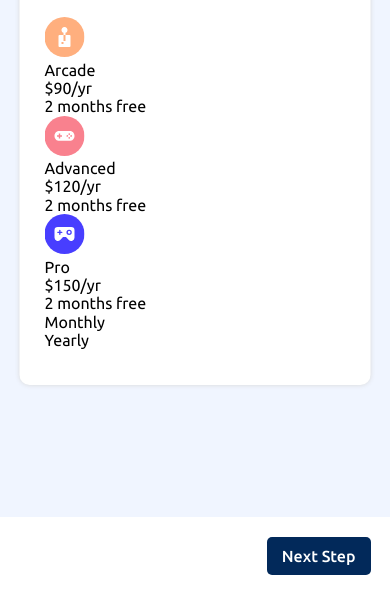
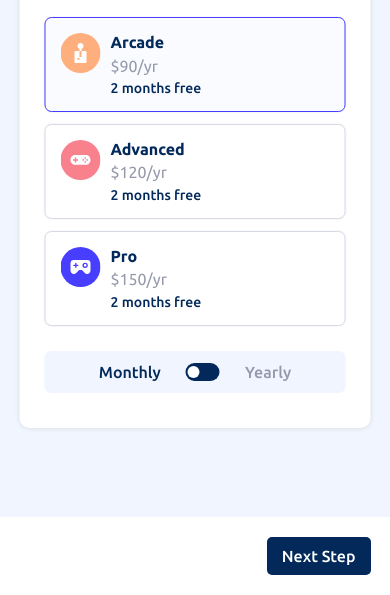
Before and after one commit to Imoyemi-1/multi-step-form-app, a website: page index.html in a window 390 px wide. Shown: the part 249-844 px from the top of the page. Drawn offline with Linux system fonts and the light colour scheme.

Commit message:
style:add  mobile view styling for select plan screen

```diff
--- a/css/style.css
+++ b/css/style.css
@@ -117,6 +117,8 @@ main {
   font-weight: 400;
 }
 
+/* FOR PERSONAL INFO SCREEN */
+
 .input-container {
   width: 100%;
   margin-bottom: 2rem;
@@ -150,6 +152,7 @@ input {
   border-radius: 10px;
   border: 2px solid var(--Purple-200);
   outline: none;
+  cursor: pointer;
 }
 
 input:focus {
@@ -189,7 +192,96 @@ input:focus {
   cursor: pointer;
 }
 
-@media screen and (min-width: 31rem) {
+/* FOR SELECT PLAN SCREEN */
+
+#plan-container {
+  display: flex;
+  flex-direction: column;
+  gap: 1.2rem;
+  margin-bottom: 2.5rem;
+}
+
+.plan-txt-container {
+  border: 1px solid var(--Purple-200);
+  display: flex;
+  align-items: start;
+  padding: 1.5rem;
+  gap: 1rem;
+  border-radius: 7px;
+  box-shadow: 0 0 2px rgba(216, 216, 216, 0.6);
+  cursor: pointer;
+}
+
+.plan-txt-container.choose {
+  border: 1px solid var(--Purple-600);
+  background-color: var(--Blue-50);
+}
+
+.plan-txt {
+  display: flex;
+  flex-direction: column;
+  gap: 0.5rem;
+}
+
+.plan-name {
+  color: var(--Blue-950);
+  font-weight: var(--big);
+}
+
+.plan-amt {
+  color: var(--Grey-500);
+}
+
+.plan-year {
+  color: var(--Blue-950);
+  font-weight: var(--md);
+  font-size: 1.4rem;
+}
+
+#mon-year-container {
+  background-color: var(--Blue-100);
+  display: flex;
+  justify-content: center;
+  align-items: center;
+  padding: 1.2rem;
+  border-radius: 7px;
+  box-shadow: 0 0 2px var(--Blue-50);
+}
+
+.time {
+  color: var(--Grey-500);
+  font-weight: var(--md);
+}
+
+.time.picked {
+  color: var(--Blue-950);
+}
+
+.toggle {
+  padding: 0.9rem 1.7rem;
+  background-color: var(--Blue-950);
+  border-radius: 1rem;
+  position: relative;
+  margin: 0 2.5rem;
+  cursor: pointer;
+}
+
+.toggle::before {
+  content: '';
+  position: absolute;
+  top: 50%;
+  left: 2px;
+  transform: translateY(-50%);
+  width: 1.2rem;
+  height: 1.2rem;
+  border-radius: 50%;
+  background-color: var(--White);
+  transition: all 0.3s ease;
+}
+
+/* RESPONSIVENESS MEDIA QUERIES*/
+
+@media screen and (min-width: 31.26rem) {
   .container {
     display: grid;
     grid-template-columns: 28rem minmax(auto, 70rem);
@@ -221,7 +313,7 @@ input:focus {
   .step-txt-container .step-num {
     color: var(--Grey-500);
     font-size: 1.4rem;
-    margin-button: 1px;
+    margin-bottom: 1px;
   }
 
   .step-txt-container .step-txt {
```
